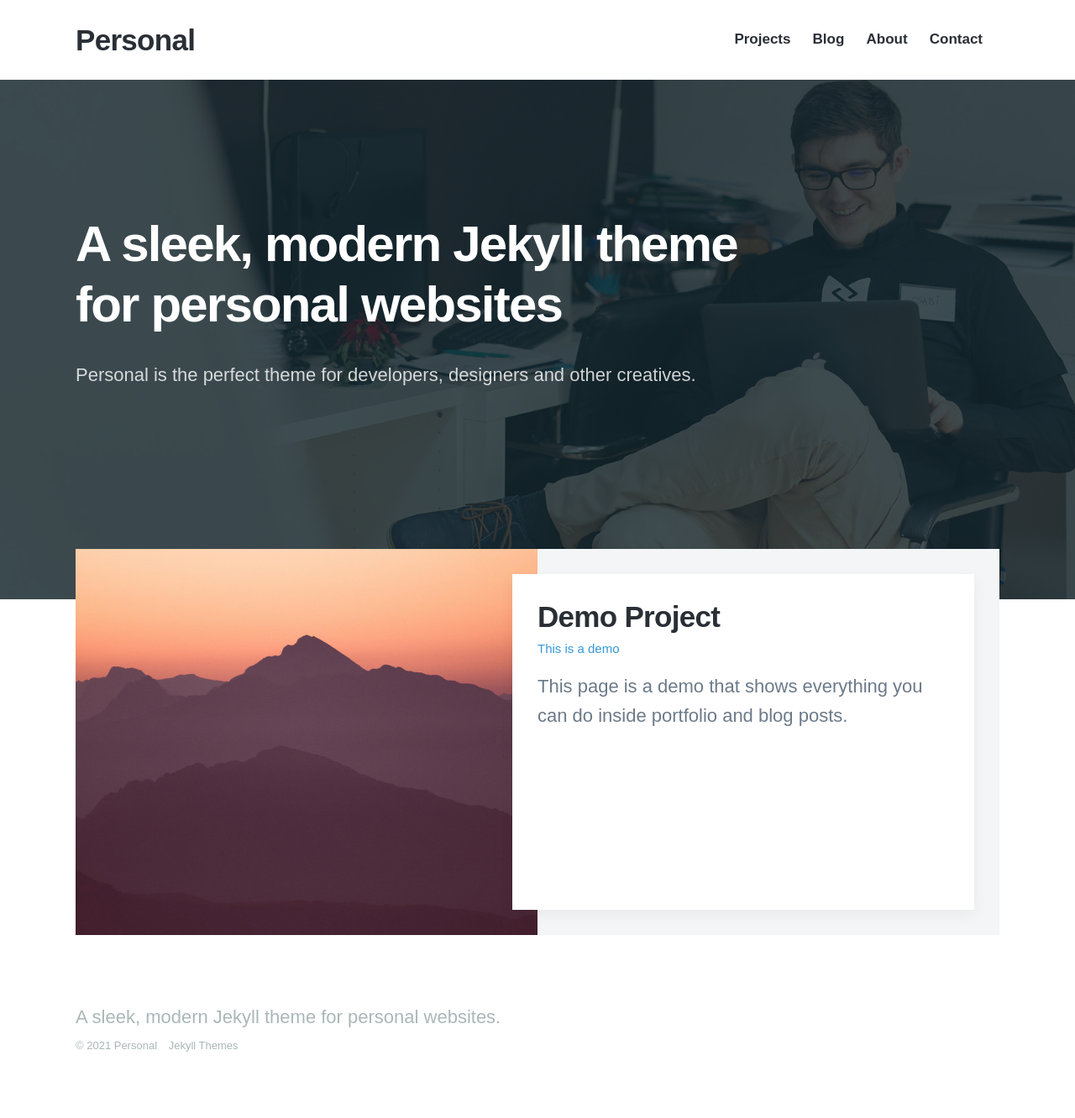
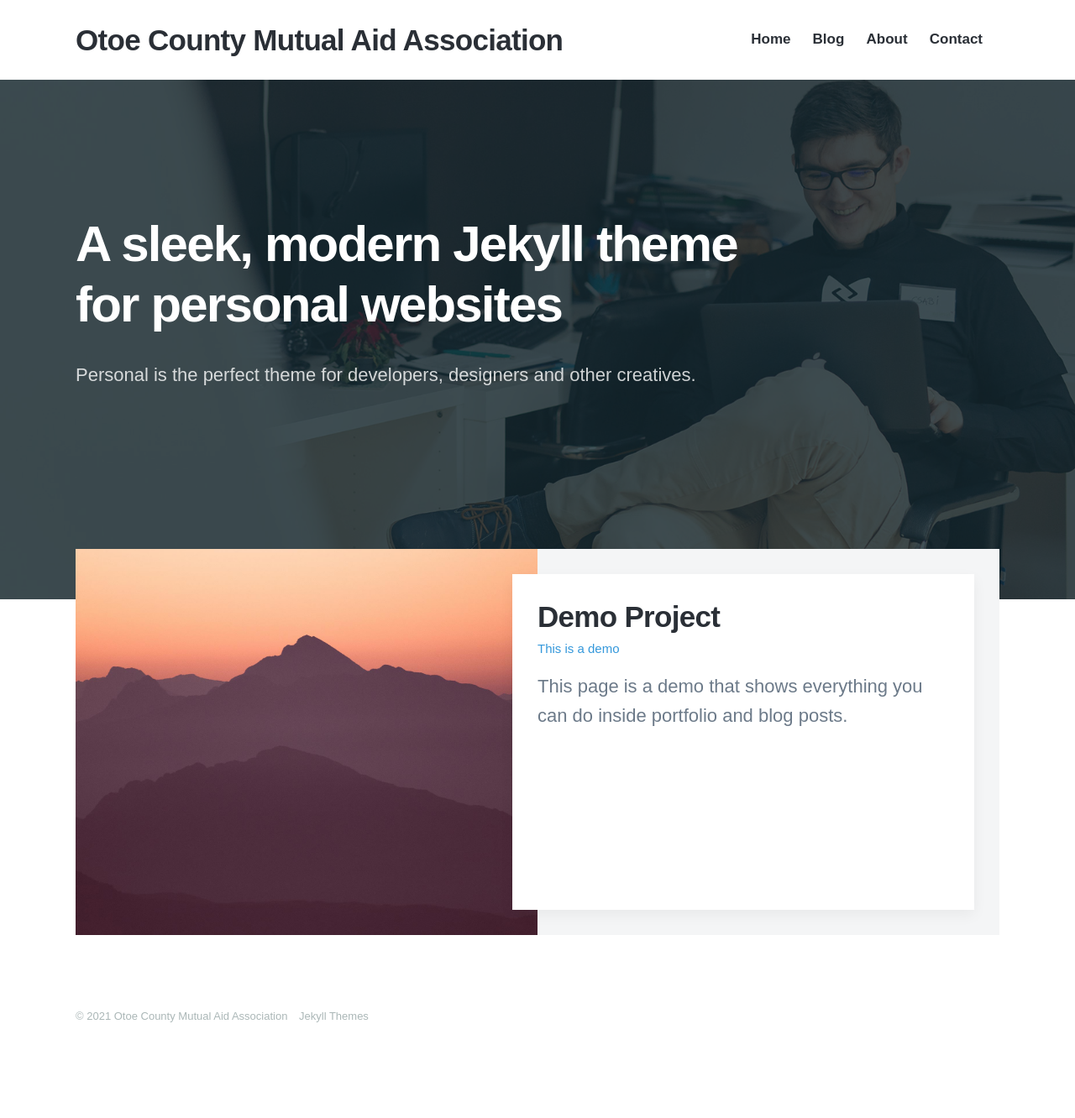
Before and after one commit to OtoeCountyMAA/OtoeCountyMAA, a Jekyll site: the page built from index.html, in a window 1280 px wide. Shown: the whole page at 84% size. Built offline with Jekyll 4.4.1, drawn with Linux system fonts in a browser that asks for light colours; nearby versions of some CDN libraries; some web fonts are replaced; after the commit the page ends 1297 px from its top, so only the background shows below that.

```diff
--- a/_data/settings.yml
+++ b/_data/settings.yml
@@ -1,5 +1,5 @@
 basic_settings:
-  site_title: Personal
+  site_title: Otoe County Mutual Aid Association
   favicon_image: /images/favicon.png
 
 header_settings:
@@ -8,7 +8,7 @@ header_settings:
 
 menu_settings:
   menu_items:
-    - title: 'Projects'
+    - title: 'Home'
       url: '/'
     - title: 'Blog'
       url: '/blog/'
@@ -18,7 +18,7 @@ menu_settings:
       url: '/contact'
 
 footer_settings:
-  footer_tagline: A sleek, modern Jekyll theme for personal websites.
+  footer_tagline: ''
 
 hero_settings:
   overlay_opacity: 0.8
@@ -27,7 +27,7 @@ post_settings:
   grid_spacing: 10
 
 contact_settings:
-  form_action: ''
+  form_action: 'https://formspree.io/f/xvovykob'
   confirmation_url: '/thanks'
   email_subject: 'Contact form submission'
   send_button_text: 'Send Message'
```
